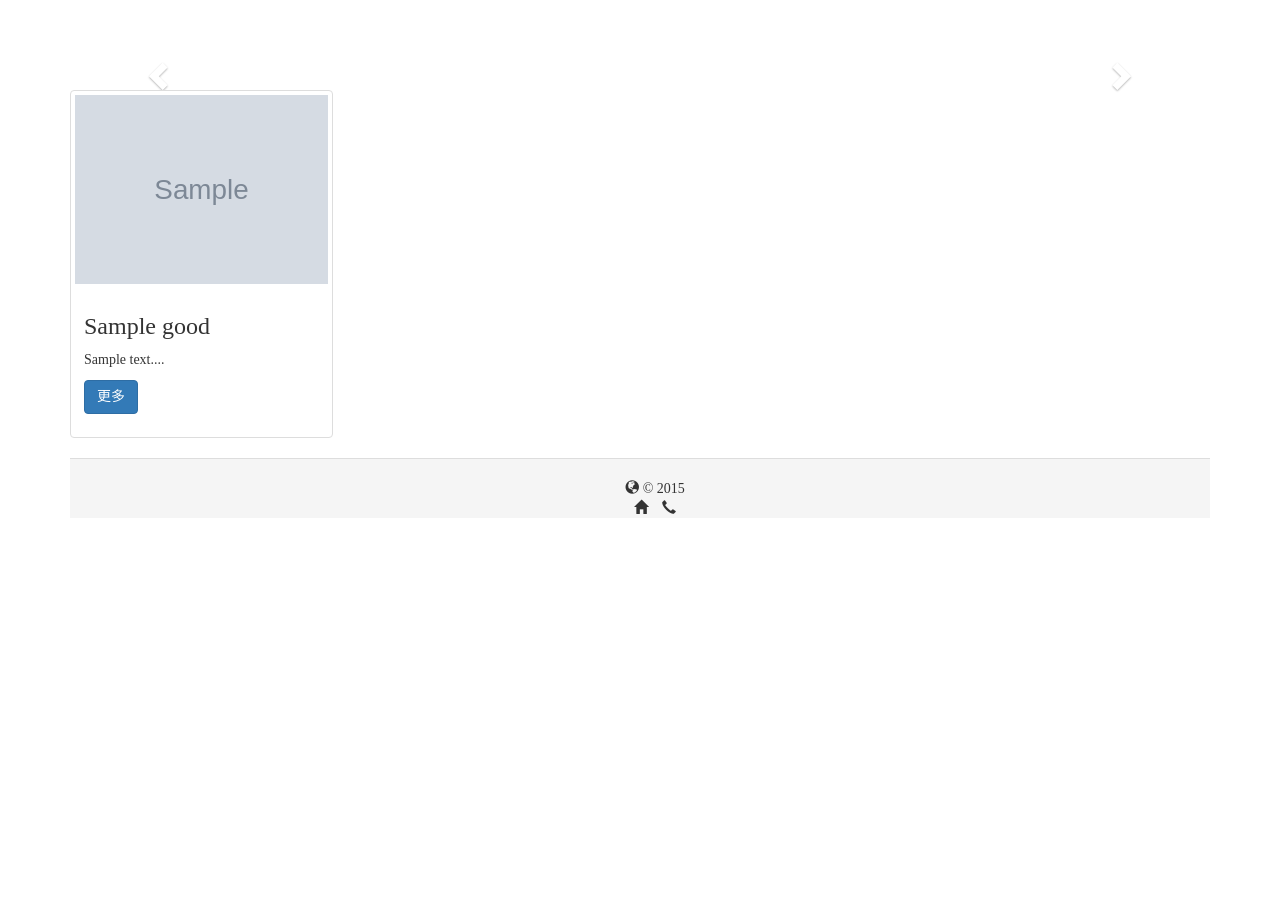
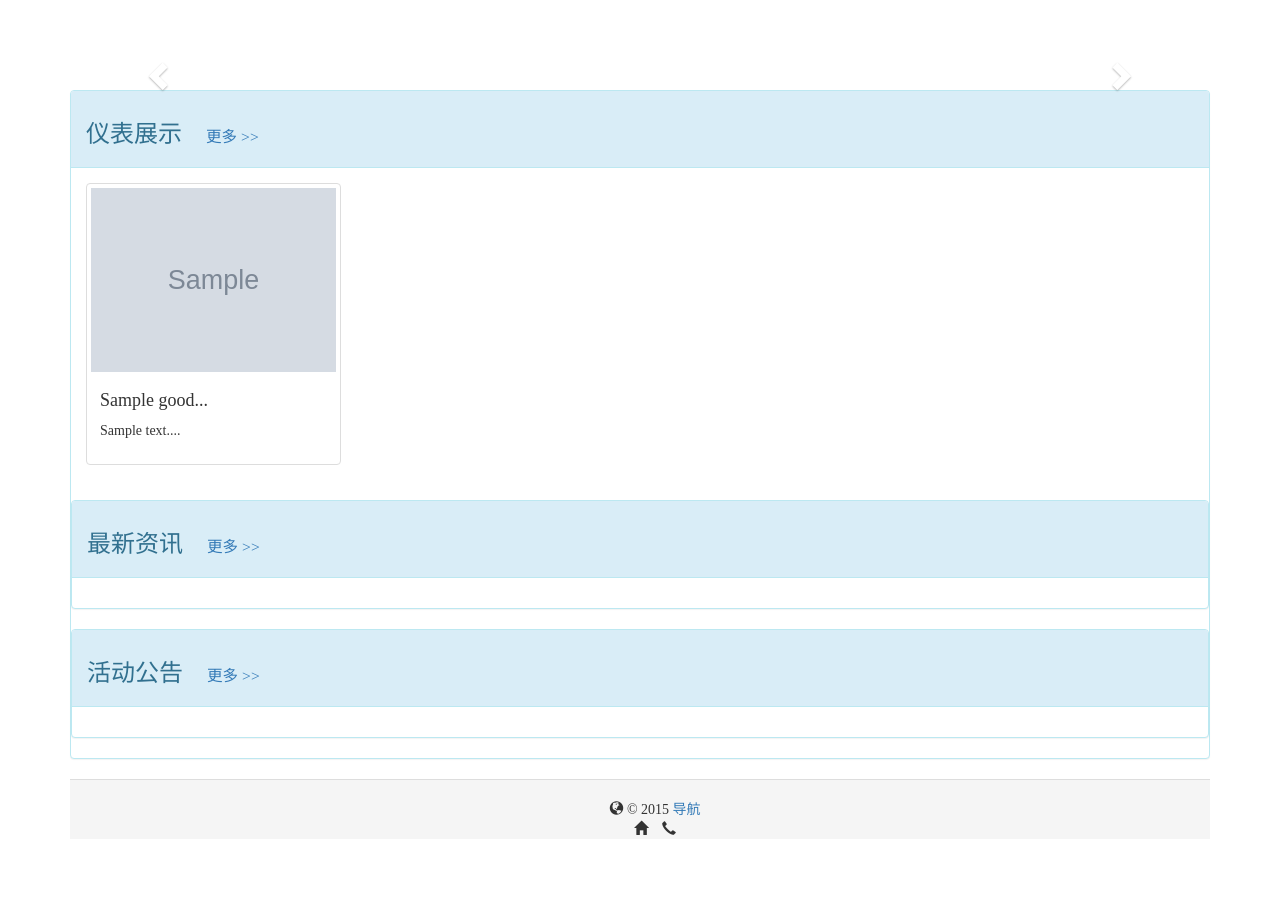
Before and after one commit to hehbhehb/hongsong, a Yii app: template views/site/index.php in a window 1280 px wide. Before the commit the page ends 514 px from the top, so only its background shows below. Run offline with PHP 8.4 and a stand-in for Yii, Linux system fonts and the light colour scheme; the template is opened without the code that fills it: most values are stand-ins (such as "Sample title", 1, 10 or a date in 2020); grey boxes marked "Sample" are stand-in pictures; data that the repository does not hold is empty; some libraries are stand-ins or nearby versions.

Commit message:
a
Signed-off-by: kzeng <kzeng@wosotech.com>

```diff
--- a/config/params.php
+++ b/config/params.php
@@ -1,5 +1,5 @@
 <?php
 
 return [
-    'adminEmail' => 'zengkai001@163.com',
+    'adminEmail' => '"zengkai001@qq.com',
 ];
--- a/models/MGoodsSearch.php
+++ b/models/MGoodsSearch.php
@@ -54,7 +54,7 @@ class MGoodsSearch extends MGoods
         }
         else
         {
-            $user = User::findOne(["id" => $pub_userid]);
+            $user = User::findOne(['id' => $pub_userid]);
             if($user->role == 1)
             {
                 if($goods_kind == 0)//全部
@@ -65,9 +65,9 @@ class MGoodsSearch extends MGoods
             else
             {
                 if($goods_kind == 0)//全部
-                    $query = MGoods::find()->where(['pub_userid' => $pub_userid, 'status' => 1]);
+                    $query = MGoods::find()->where(['pub_userid' => $pub_userid]);
                 else
-                    $query = MGoods::find()->where(["pub_userid" => $pub_userid, 'status' => 1, 'goods_kind' => $goods_kind]);
+                    $query = MGoods::find()->where(["pub_userid" => $pub_userid, 'goods_kind' => $goods_kind]);
             }
         }
 
--- a/models/PasswordResetRequestForm.php
+++ b/models/PasswordResetRequestForm.php
@@ -21,7 +21,7 @@ class PasswordResetRequestForm extends Model
             ['email', 'required'],
             ['email', 'email'],
             ['email', 'exist',
-                'targetClass' => '\common\models\User',
+                'targetClass' => '\app\models\User',
                 'filter' => ['status' => User::STATUS_ACTIVE],
                 'message' => 'There is no user with such email.'
             ],
--- a/views/layouts/main.php
+++ b/views/layouts/main.php
@@ -45,6 +45,14 @@ $about = MAbout::find()->one();
     <?= Html::csrfMetaTags() ?>
     <title>首页</title>
     <?php $this->head() ?>
+
+    <style type="text/css">
+    .input-group {
+
+            margin-top: -15px;
+        }
+    </style>
+
 </head>
 <body>
 <?php $this->beginBody() ?>
@@ -137,13 +145,24 @@ $about = MAbout::find()->one();
 
         }
 
+
         echo Nav::widget([
             'options' => ['class' => 'navbar-nav navbar-right'],
             'encodeLabels' => false,
             //'items' => $menuItems,
             'items' => [
+                ['label' => '<form class="navbar-form navbar-left" role="search"><div class="input-group"><input type="text" class="form-control" placeholder="Search"><span class="input-group-btn"><button class="btn btn-default" type="button"><span class="fa fa-search"></span></button></span></div></form>'],
+
                 ['label' => '首页', 'url' => ['/site/index']],
-                ['label' => '关于', 'url' => ['/site/about']],
+
+                //['label' => '关于', 'url' => ['/site/about']],
+                [
+                    'label' => '关于我们',
+                    'items' => [
+                        ['label' => '<i class="fa fa-globe"></i> 公司简介','url' => ['/site/about'],'linkOptions' => ['data-method' => 'post']],
+                        ['label' => '<i class="fa fa-star"></i> 招才纳士','url' => ['#'],'linkOptions' => ['data-method' => 'post']],
+                    ]
+                ],
 
                 //['label' => '联系', 'url' => ['/site/contact']],
                 //['label' => '商品列表', 'url' => ['/site/client-goods-list']],
@@ -220,11 +239,12 @@ $about = MAbout::find()->one();
         <p align="center">
             <span class="glyphicon glyphicon-globe"></span>
             <?= empty($about->com_name)?"":$about->com_name ?>&copy; <?= date('Y') ?>
+            <a href="map.php">导航</a>
             <br>
             <span class="glyphicon glyphicon-home"></span>
             <?= empty($about->com_addr)?"":$about->com_addr ?>
+
             &nbsp;&nbsp;
-
             <span class="glyphicon glyphicon-earphone"></span>
             <a href="tel:<?= empty($about->com_tel)?'':$about->com_tel ?>">
             <?= empty($about->com_tel)?"":$about->com_tel ?>
--- a/views/site/index.php
+++ b/views/site/index.php
@@ -88,6 +88,18 @@ $this->title = 'demo';
     <div class="body-content">
       <br>
 
+    <div class="panel panel-info">
+      <div class="panel-heading">
+        <h3>
+          仪表展示
+          &nbsp;&nbsp;
+          <small>
+             <?= Html::a('更多 >>', ['#']) ?>
+          </small>
+        </h3>
+      </div>
+
+      <div class="panel-body">
         <?php
           $n = 0;
           foreach ($goods as $g)
@@ -98,15 +110,21 @@ $this->title = 'demo';
         <?php } ?>
           <div class="col-xs-12 col-md-3">
             <div class="thumbnail">
-              <img src="<?= $g->list_img_url ?>" alt="<?= $g->title ?>">
+              <!--
+              <img src="<//?= $g->list_img_url ?>" alt="<//?= $g->title ?>">
+              -->
+              <?= Html::a('<img src='. $g->list_img_url. '>', ['site/client-goods-view', 'id' => $g->goods_id]) ?>
+
               <div class="caption">
-                <h3><?= $g->title ?></h3>
+                <h4><?=  mb_substr($g->title, 0, 20, 'utf-8')."..."  ?></h4>
 
                 <p><?=  mb_substr($g->descript, 0, 32, 'utf-8')."..."  ?></p>
 
+               <!--
                 <p>
-                 <?= Html::a('更多', ['site/client-goods-view', 'id' => $g->goods_id], ['class' => 'btn btn-primary']) ?>
+                 <//?= Html::a('更多', ['site/client-goods-view', 'id' => $g->goods_id], ['class' => 'btn btn-primary']) ?>
                 </p>
+                -->
               </div>
             </div>
           </div>
@@ -118,4 +136,48 @@ $this->title = 'demo';
           }
         ?>
 
+      </div>
+    </div>
+    <!-- -->
+
+      <div class="panel panel-info">
+      <div class="panel-heading">
+        <h3>
+          最新资讯
+          &nbsp;&nbsp;
+          <small>
+             <?= Html::a('更多 >>', ['#']) ?>
+          </small>
+        </h3>
+      </div>
+
+      <div class="panel-body">
+
+
+      </div>
+    </div>
+
+
+    <!-- -->
+
+      <div class="panel panel-info">
+      <div class="panel-heading">
+        <h3>
+          活动公告
+          &nbsp;&nbsp;
+          <small>
+             <?= Html::a('更多 >>', ['#']) ?>
+          </small>
+        </h3>
+      </div>
+
+      <div class="panel-body">
+
+
+      </div>
+    </div>
+
+
+
+
   </div>
```
Also changed, not shown: config/web.php (+33 -6 lines), controllers/GoodsController.php (+15 -0 lines), controllers/SiteController.php (+13 -1 lines), views/site/mail.php (added, +8 -0 lines), web/map.php (added, +33 -0 lines).
